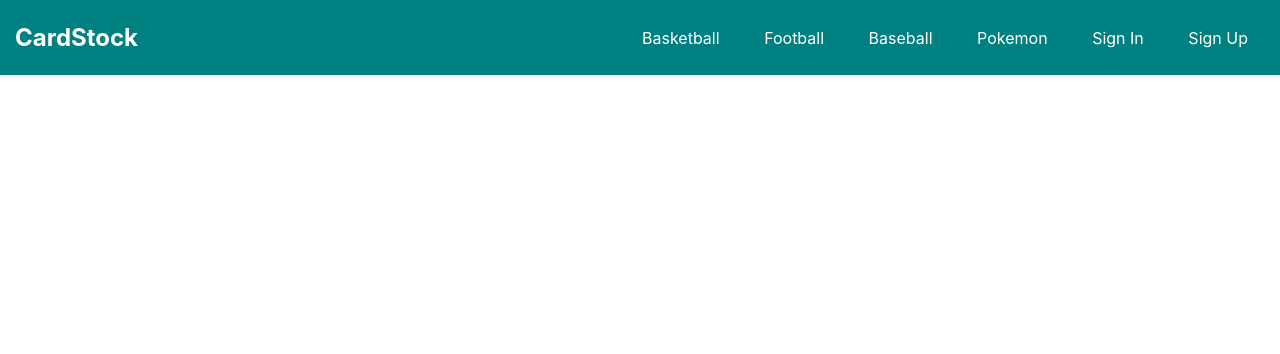
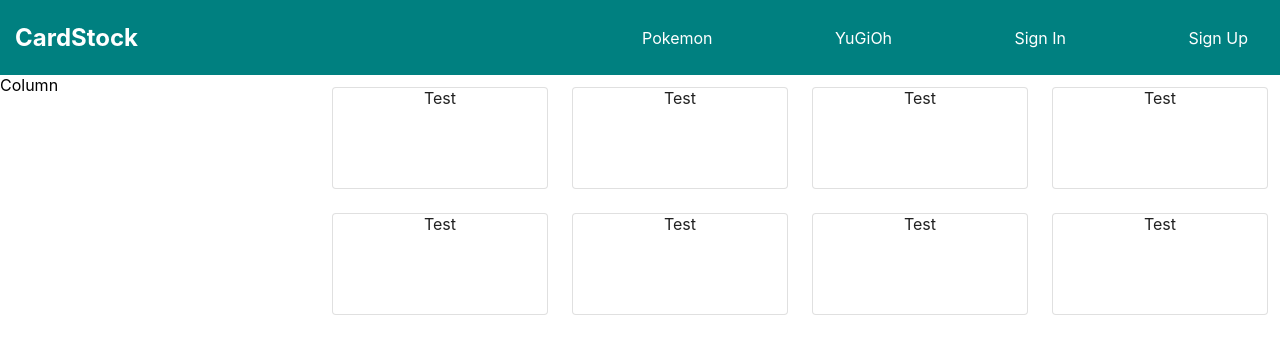
Before and after one commit to CSimmonsCS/100DaysOfCode, a React (Create React App) app in the folder trading-cards/: page / in a window 1280 px wide. Shown: the top 354 px of the page. Built offline with nearby package versions, Linux system fonts and the light colour scheme.

Commit message:
Converted TCG API cURL call to Axio; got successful response

```diff
--- a/trading-cards/package.json
+++ b/trading-cards/package.json
@@ -3,9 +3,11 @@
   "version": "0.1.0",
   "private": true,
   "dependencies": {
+    "@material-ui/core": "^4.11.2",
     "@testing-library/jest-dom": "^5.11.4",
     "@testing-library/react": "^11.1.0",
     "@testing-library/user-event": "^12.1.10",
+    "axios": "^0.21.1",
     "react": "^17.0.1",
     "react-dom": "^17.0.1",
     "react-scripts": "4.0.1",
--- a/trading-cards/src/App.css
+++ b/trading-cards/src/App.css
@@ -1,3 +1,20 @@
+/* MATERIAL UI CSS CHANGES */
+div.layout-container{
+  margin: 0;
+  text-align: center;
+  width: auto;
+}
+
+.test-height{
+  height: 100px;
+}
+
+.filter-column > div{
+  padding: 0;
+}
+
+/* END MATERIAL UI */
+
 header{
   height: 75px;
   background-color: #008080;
--- a/trading-cards/src/App.js
+++ b/trading-cards/src/App.js
@@ -1,11 +1,13 @@
 import logo from './logo.svg';
 import './App.css';
 import Header from './components/Header';
+import SearchLayout from './components/SearchLayout';
 
 function App() {
   return (
     <div className="App">
       <Header />
+      <SearchLayout />
     </div>
   );
 }
--- a/trading-cards/src/components/Header/index.js
+++ b/trading-cards/src/components/Header/index.js
@@ -13,16 +13,10 @@ function Header() {
           </div>
           <ul>
             <li>
-              <a href="#">Basketball</a>
+              <a href="#">Pokemon</a>
             </li>
             <li>
-              <a href="#">Football</a>
-            </li>
-            <li>
-              <a href="#">Baseball</a>
-            </li>
-            <li>
-              <a href="#">Pokemon</a>
+              <a href="#">YuGiOh</a>
             </li>
             <li>
               <a href="#">Sign In</a>
--- /dev/null
+++ b/trading-cards/src/components/SearchLayout/index.js
@@ -0,0 +1,69 @@
+import React, { Component } from 'react';
+import ReactDOM from 'react-dom';
+import Grid from '@material-ui/core/Grid';
+import Paper from '@material-ui/core/Paper';
+
+class SearchLayout extends React.Component {
+  constructor(props){
+    super(props);
+    this.state = {
+
+    };
+  }
+
+  render() {
+    return (
+      <div className='SearchLayout'>
+        <Grid container spacing={3} className="layout-container">
+          <Grid container xs={3} className="filter-column">Column</Grid>
+          <Grid container spacing={3} xs={9} className="layout-container">
+            <Grid item xs={3}>
+              <Paper variant="outlined" elevation={3}>
+                <div className="test-height">Test</div>
+              </Paper>
+            </Grid>
+            <Grid item xs={3}>
+              <Paper variant="outlined" elevation={3}>
+                <div className="test-height">Test</div>
+              </Paper>
+            </Grid>
+            <Grid item xs={3}>
+              <Paper variant="outlined" elevation={3}>
+                <div className="test-height">Test</div>
+              </Paper>
+            </Grid>
+            <Grid item xs={3}>
+              <Paper variant="outlined" elevation={3}>
+                <div className="test-height">Test</div>
+              </Paper>
+            </Grid>
+
+            <Grid item xs={3}>
+              <Paper variant="outlined" elevation={3}>
+                <div className="test-height">Test</div>
+              </Paper>
+            </Grid>
+            <Grid item xs={3}>
+              <Paper variant="outlined" elevation={3}>
+                <div className="test-height">Test</div>
+              </Paper>
+            </Grid>
+            <Grid item xs={3}>
+              <Paper variant="outlined" elevation={3}>
+                <div className="test-height">Test</div>
+              </Paper>
+            </Grid>
+            <Grid item xs={3}>
+              <Paper variant="outlined" elevation={6}>
+                <div className="test-height">Test</div>
+              </Paper>
+            </Grid>
+          </Grid>
+        </Grid>
+      </div>
+    );
+  }
+
+}
+
+export default SearchLayout;
```
Also changed, not shown: trading-cards/testing-tcg-api.js (added, +31 -0 lines), 2 other files (tests, documents, lock files or other folders).
